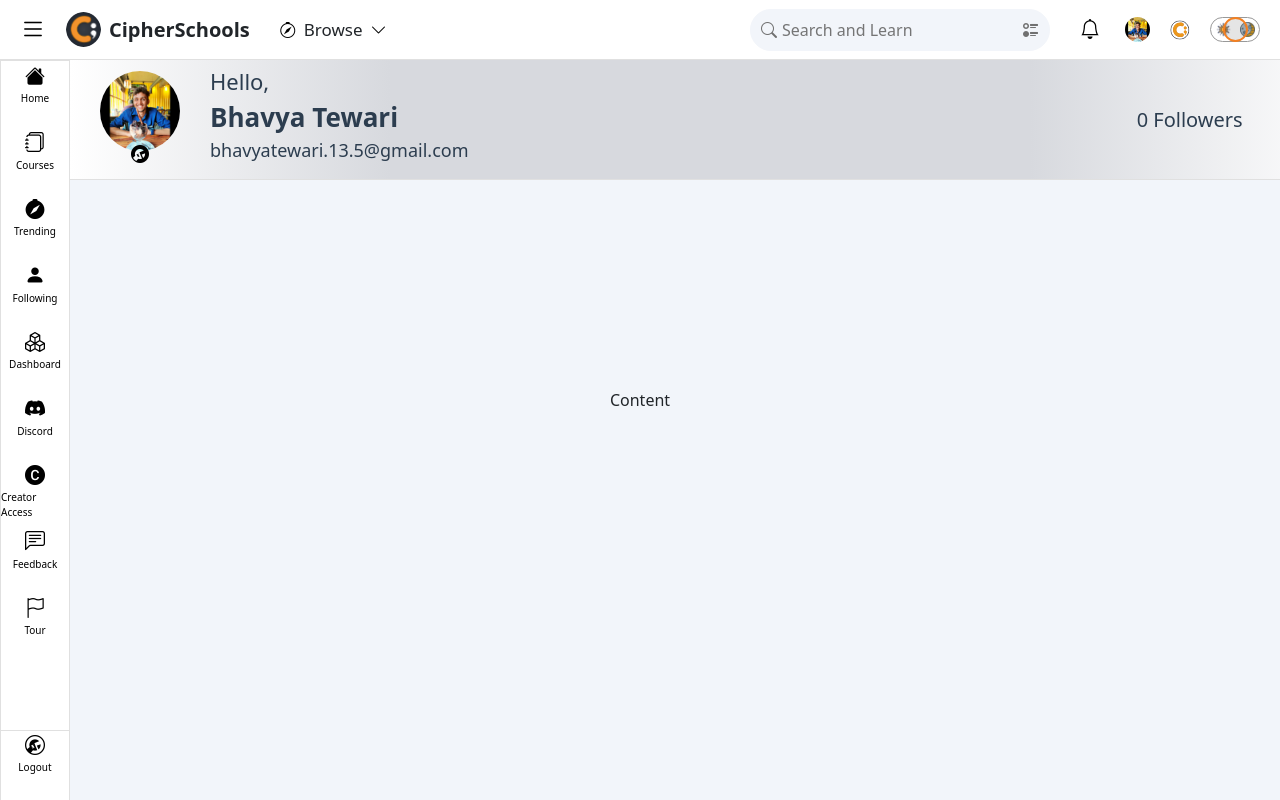
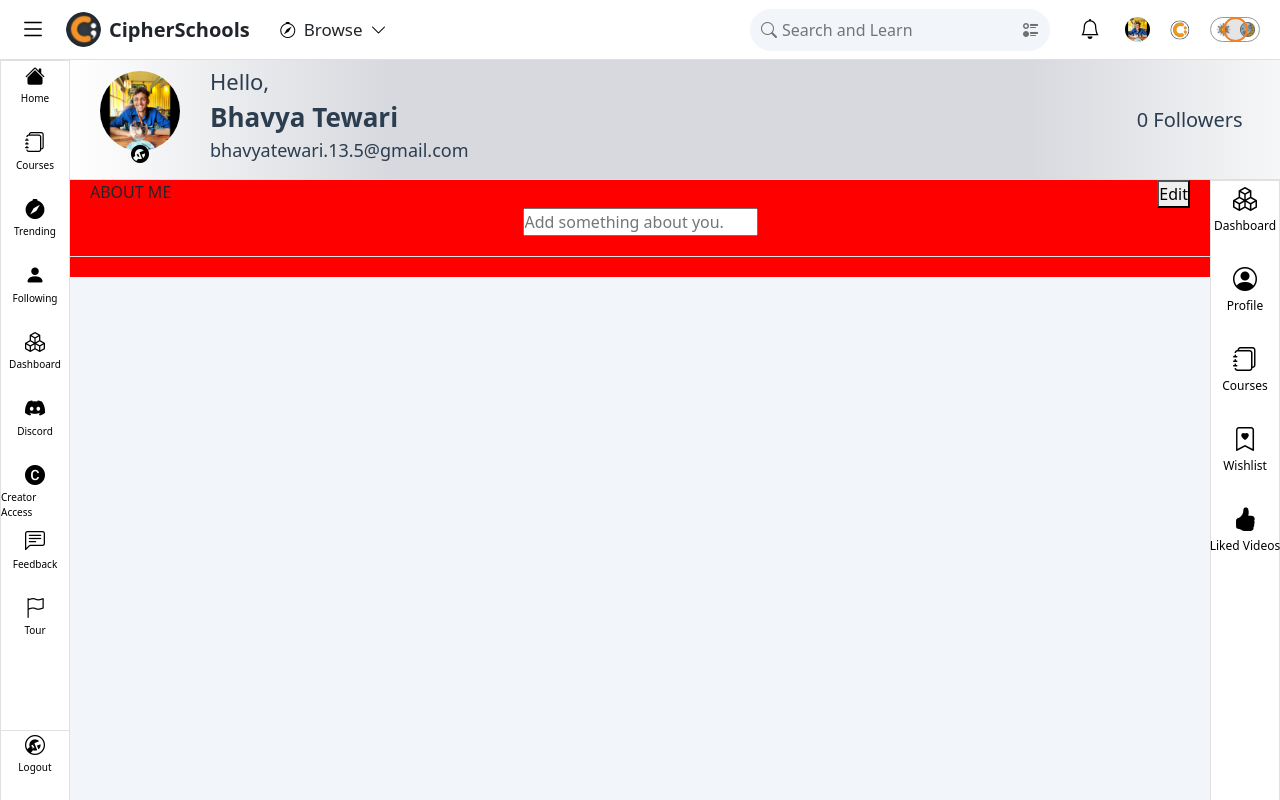
Before and after one commit to BhavyaT-135/CipherSchools, a React (Create React App) app in the folder client/: page / in a window 1280 px wide. Built offline with nearby package versions, Linux system fonts and the light colour scheme.

Commit message:
💄 Right Sidebar design - responsive

```diff
--- a/client/src/App.css
+++ b/client/src/App.css
@@ -19,14 +19,5 @@ text {
 }
 
 .cipher__app {
-  display: flex;
-  flex-direction: column;
+  position: absolute;
 }
-
-.cipher__app-content {
-  display: flex;
-  flex-direction: row;
-  align-items: center;
-  justify-content: center;
-  height: 100vh;
-}
--- a/client/src/App.js
+++ b/client/src/App.js
@@ -4,16 +4,16 @@ import Sidebar from './components/Sidebar/Sidebar'
 import Content from './components/Content/Content'
 import ProfileHeader from './components/ProfileHeader/ProfileHeader'
 import './App.css'
+import RightSidebar from './components/RightSidebar/RightSidebar'
 
 const App = () => {
   return (
     <div className='cipher__app'>
       <Header />
+      <Sidebar />
+      <RightSidebar />
       <ProfileHeader />
-      <div className='cipher__app-content'>
-        <Sidebar />
-        <Content />
-      </div>
+      <Content />
     </div>
   )
 }
--- a/client/src/components/Content/Content.jsx
+++ b/client/src/components/Content/Content.jsx
@@ -3,7 +3,20 @@ import './content.css'
 
 const Content = () => {
   return (
-    <div>Content</div>
+    <div className='cipher__content'>
+      <div className='cipher__content_about'>
+        <div className='cipher__content_about__heading'>
+          <div className='cipher__content_about__heading-title'>
+            ABOUT ME
+          </div>
+          <button className='cipher__content_about__heading-button'>
+            Edit
+          </button>
+        </div>
+        <input className='cipher__content_about-input' placeholder='Add something about you.'></input>
+      </div>
+      <div className='cipher__content-divider'></div>
+    </div>
   )
 }
 
--- a/client/src/components/Content/content.css
+++ b/client/src/components/Content/content.css
@@ -0,0 +1,44 @@
+.cipher__content {
+  position: relative;
+  margin-top: 180px;
+  margin-left: 70px;
+  width: -webkit-calc(100vw - 140px);
+  width: -moz-calc(100vw - 140px);
+  width: calc(100vw - 140px);
+  height: fit-content;
+  background-color: red;
+  display: flex;
+  flex-direction: column;
+}
+
+.cipher__content-divider {
+  margin-top: 20px;
+  height: 1px;
+  width: 100%;
+  background-color: #e0e0e0;
+  margin-bottom: 20px;
+}
+
+.cipher__content_about {
+  width: 100%;
+  height: fit-content;
+  display: flex;
+  flex-direction: column;
+  align-items: center;
+}
+
+.cipher__content_about__heading {
+  display: flex;
+  flex-direction: row;
+  width: 100%;
+  padding-left: 20px;
+  padding-right: 20px;
+  justify-content: space-between;
+}
+
+@media screen and (max-width: 1000px) {
+  .cipher__content {
+    margin-left: 0;
+    width: 100vw;
+  }
+}
--- a/client/src/components/Header/header.css
+++ b/client/src/components/Header/header.css
@@ -10,6 +10,7 @@
   width: 100%;
   background-color: #fff;
   border-bottom: 1px solid #e0e0e0;
+  z-index: 999;
 }
 
 .cipher__header-left {
--- a/client/src/components/ProfileHeader/profileHeader.css
+++ b/client/src/components/ProfileHeader/profileHeader.css
@@ -8,6 +8,7 @@
   border-bottom: 1px solid #e0e0e0;
   display: flex;
   flex-direction: row;
+  z-index: 999;
 
   /* ff 3.6+ */
   background: -moz-linear-gradient(90deg, rgba(255, 255, 255, 1) 0%, rgba(215, 217, 222, 1) 25%, rgba(215, 217, 222, 1) 50%, rgba(215, 217, 222, 1) 75%, rgba(255, 255, 255, 1) 100%);
--- a/client/src/components/RightSidebar/RightSidebar.jsx
+++ b/client/src/components/RightSidebar/RightSidebar.jsx
@@ -3,7 +3,31 @@ import './rightSidebar.css'
 
 const RightSidebar = () => {
   return (
-    <div>RightSidebar</div>
+    <div className='cipher__rightSidebar'>
+      <div className='cipher__rightSidebar-up'>
+        <div className='cipher__rightSidebar-components'>
+          <i className='bi bi-boxes cipher__rightSidebar-logo' />
+          <div className='cipher__rightSidebar-logoTitle'>Dashboard</div>
+        </div>
+        <div className='cipher__rightSidebar-components'>
+          <i className='bi bi-person-circle cipher__rightSidebar-logo' />
+          <div className='cipher__rightSidebar-logoTitle'>Profile</div>
+        </div>
+        <div className='cipher__rightSidebar-components'>
+          <i className='bi bi-journals cipher__rightSidebar-logo' />
+          <div className='cipher__rightSidebar-logoTitle'>Courses</div>
+        </div>
+        <div className='cipher__rightSidebar-components'>
+          <i className='bi bi-bookmark-heart cipher__rightSidebar-logo' />
+          <div className='cipher__rightSidebar-logoTitle'>Wishlist</div>
+        </div>
+        <div className='cipher__rightSidebar-components'>
+          <i className='bi bi-hand-thumbs-up-fill cipher__rightSidebar-logo' />
+          <div className='cipher__rightSidebar-logoTitle'>Liked Videos</div>
+        </div>
+      </div>
+      <div className='cipher__rightSidebar-down'></div>
+    </div>
   )
 }
 
--- a/client/src/components/RightSidebar/rightSidebar.css
+++ b/client/src/components/RightSidebar/rightSidebar.css
@@ -0,0 +1,61 @@
+.cipher__rightSidebar {
+  position: fixed;
+  top: 180px;
+  right: 0;
+  width: 70px;
+  height: 100%;
+  background-color: #fff;
+  z-index: 100;
+  display: flex;
+  flex-direction: column;
+  flex-wrap: wrap;
+  border: 1px solid #e0e0e0;
+  align-items: flex-start;
+}
+
+.cipher__rightSidebar-up {
+  display: flex;
+  flex-direction: column;
+  width: 100%;
+  align-items: center;
+  flex: 3;
+}
+
+.cipher__rightSidebar-components {
+  width: 80px;
+  height: 80px;
+  display: flex;
+  flex-direction: column;
+  align-items: center;
+}
+
+.cipher__rightSidebar-logo {
+  font-size: 24px;
+  color: black;
+  cursor: pointer;
+}
+
+.cipher__rightSidebar-logoTitle {
+  font-size: 12px;
+  color: black;
+  cursor: pointer;
+}
+
+.cipher__rightSidebar-down {
+  width: 100%;
+  flex: 1;
+  display: flex;
+  flex-direction: column;
+  align-items: center;
+}
+
+.cipher__rightSidebar-components:hover {
+  background-color: #f3912e;
+  border-radius: 10px;
+}
+
+@media screen and (max-width:1000px) {
+  .cipher__rightSidebar {
+    display: none;
+  }
+}
--- a/client/src/components/Sidebar/sidebar.css
+++ b/client/src/components/Sidebar/sidebar.css
@@ -53,7 +53,6 @@
   background-color: #e0e0e0;
 }
 
-/* Changing the background color of the sidebar component to light red on hover */
 .cipher__sidebar-components:hover {
   background-color: #f8d7da;
   border-radius: 10px;
```
